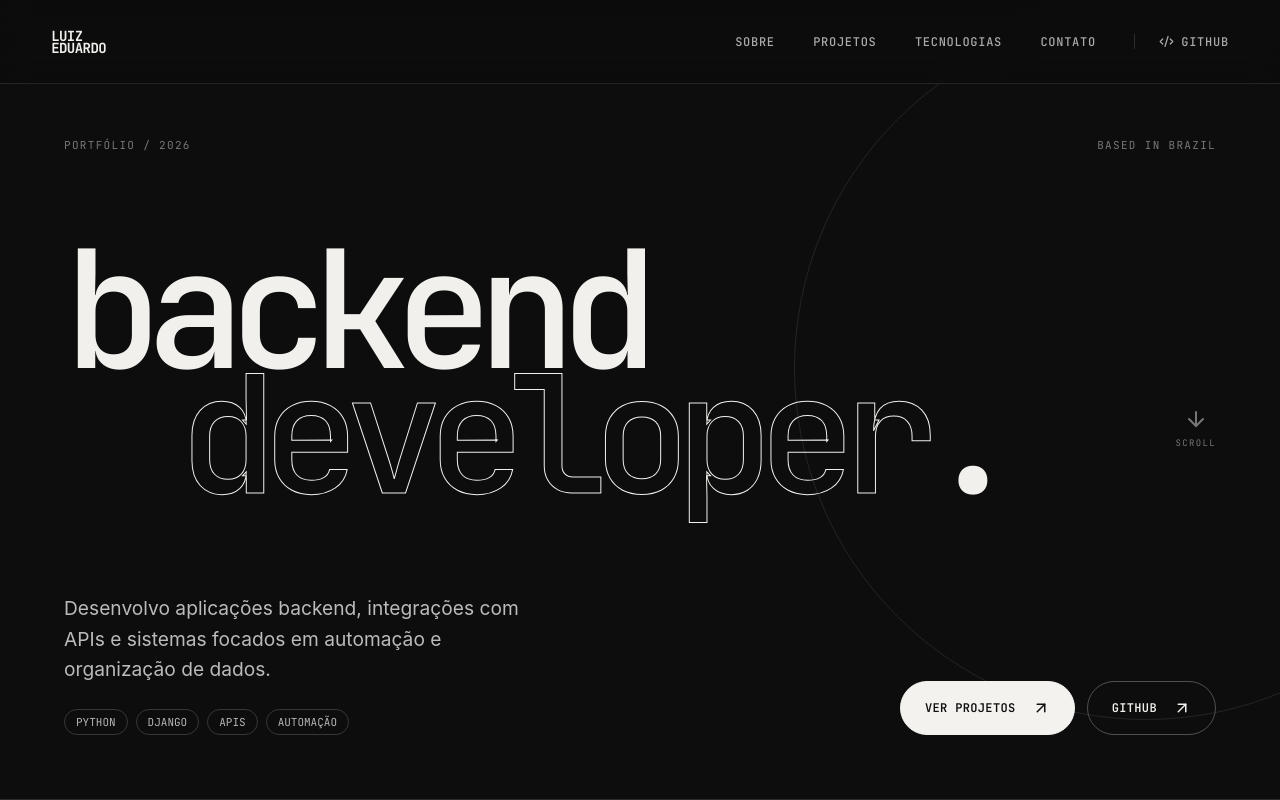
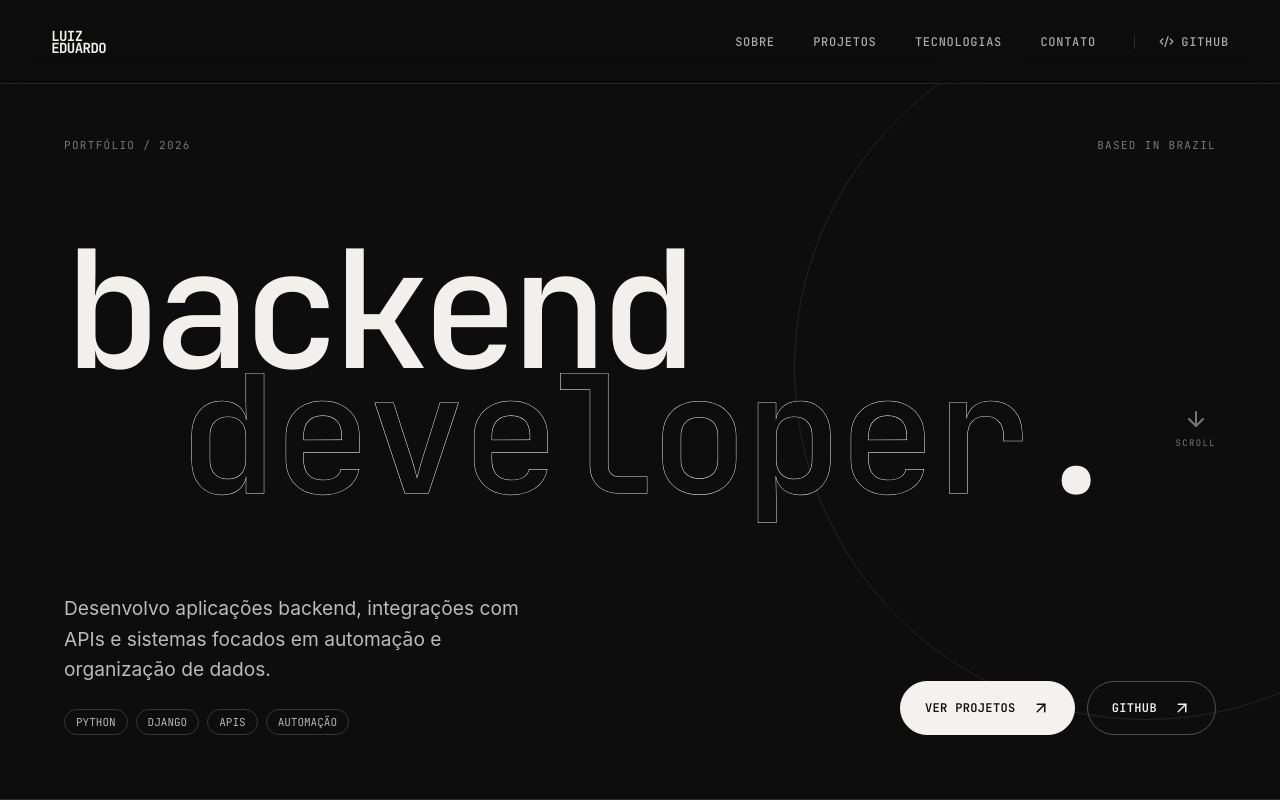
Before and after one commit to mesql1/portfolio_luiz, a Next.js app: page / in a window 1280 px wide. Shown: the top 800 px of the page. Built offline with nearby package versions, Linux system fonts and the light colour scheme.

Commit message:
Update Site source

```diff
--- a/app/globals.css
+++ b/app/globals.css
@@ -20,9 +20,9 @@ button,a { -webkit-tap-highlight-color:transparent; }
 .nav-toggle { display:none; background:none; border:0; color:var(--fg); }
 .hero { position:relative; min-height:100svh; padding:140px clamp(24px,5vw,86px) 64px; display:flex; flex-direction:column; justify-content:space-between; overflow:hidden; border-bottom:1px solid var(--line); }
 .hero__eyebrow { position:relative; z-index:2; display:flex; justify-content:space-between; font:11px/1 var(--mono); color:#777; letter-spacing:.12em; }
-.hero h1 { position:relative; z-index:2; margin:4vh 0; font:500 clamp(4.5rem,12.8vw,13rem)/.76 var(--mono); letter-spacing:-.095em; }
+.hero h1 { position:relative; z-index:2; margin:4vh 0; font:500 clamp(4.5rem,12.8vw,13rem)/.76 var(--mono); letter-spacing:-.055em; }
 .hero h1 span { display:block; }
-.hero h1 span:last-child { padding-left:clamp(10px,9vw,150px); -webkit-text-stroke:1px var(--fg); color:transparent; }
+.hero h1 span:last-child { padding-left:clamp(10px,9vw,150px); color:var(--bg); -webkit-text-stroke:1px var(--fg); letter-spacing:-.025em; paint-order:stroke fill; }
 .hero h1 i,.tech-intro h2 span,.github-copy h2 span { color:var(--fg); font-style:normal; -webkit-text-stroke:0; }
 .hero__bottom { position:relative; z-index:2; display:grid; grid-template-columns:minmax(260px,500px) auto; align-items:end; justify-content:space-between; gap:40px; }
 .hero__bottom p { max-width:490px; margin:0 0 24px; font-size:clamp(1.05rem,1.5vw,1.3rem); color:#bbb; }
```
